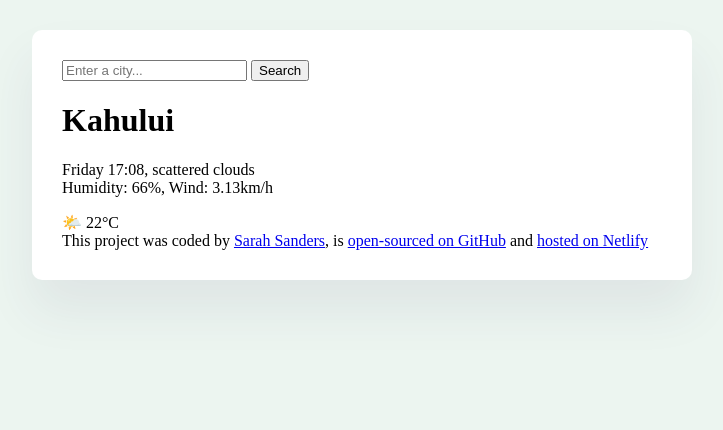
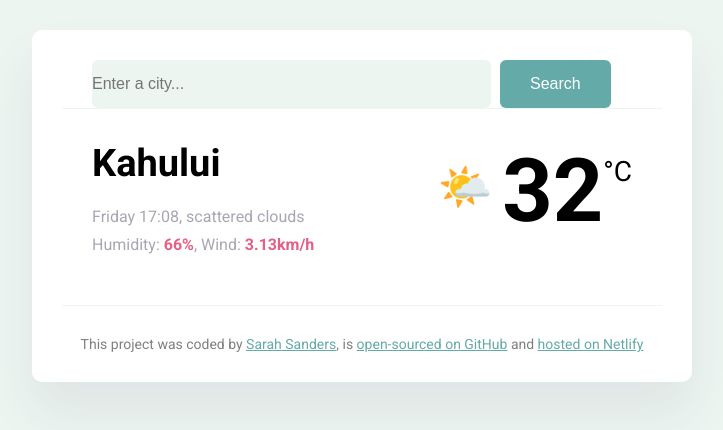
Before and after one commit to ssanders-Q/weatherApp, a plain HTML site: page index.html in a window 1280 px wide. Shown: the whole page, without its empty margins (278-1001 px from the left). Drawn offline with Linux system fonts and the light colour scheme.

Commit message:
Added basic CSS

```diff
--- a/index.html
+++ b/index.html
@@ -15,21 +15,32 @@
   <body>
     <div class="weather-app">
       <header>
-        <form>
-          <input type="dearch" placeholder="Enter a city..." required />
-          <input type="submit" value="Search" />
+        <form class="search-form">
+          <input
+            type="dearch"
+            placeholder="Enter a city..."
+            required
+            class="search-form-input"
+          />
+          <input type="submit" value="Search" class="search-form-button" />
         </form>
       </header>
       <main>
-        <div>
-          <h1>Kahului</h1>
-          <p>
-            Friday 17:08, scattered clouds
-            <br />
-            Humidity: 66%, Wind: 3.13km/h
-          </p>
+        <div class="weather-app-data">
+          <div>
+            <h1 class="weather-app-city">Kahului</h1>
+            <p class="weather-app-details">
+              Friday 17:08, scattered clouds
+              <br />
+              Humidity: <strong>66%</strong>, Wind: <strong>3.13km/h</strong>
+            </p>
+          </div>
+          <div class="weather-app-temperature-container">
+            <div class="weather-app-icon">🌤️</div>
+            <div class="weather-app-temperature">32</div>
+            <div class="weather-app-unit">°C</div>
+          </div>
         </div>
-        <div>🌤️ 22°C</div>
       </main>
       <footer>
         This project was coded by
--- a/src/style.css
+++ b/src/style.css
@@ -1,5 +1,10 @@
 body {
   background-color: #ecf5f0;
+  font-family: "Roboto", sans-serif;
+}
+
+a {
+  color: #63aaa8;
 }
 .weather-app {
   background-color: white;
@@ -9,3 +14,80 @@ body {
   border-radius: 10px;
   padding: 30px;
 }
+
+header {
+  border-bottom: 1px solid #ecf5f0;
+  padding: 0 0 0 30px;
+}
+.search-form-input {
+  background-color: #ecf5f0;
+  border: none;
+  border-radius: 6px;
+  width: 70%;
+  font-size: 16px;
+  padding: 15px 0;
+}
+
+.search-form-button {
+  background: #63aaa8;
+  padding: 15px 30px;
+  border: none;
+  font-size: 16px;
+  font-weight: 200;
+  margin-left: 5px;
+  border-radius: 6px;
+  color: white;
+}
+
+main {
+  padding: 30px;
+}
+
+.weather-app-data {
+  display: flex;
+  justify-content: space-between;
+}
+
+.weather-app-city {
+  margin: 0;
+  font-size: 38px;
+  line-height: 48px;
+}
+
+.weather-app-details {
+  font-size: 16px;
+  color: rgba(39, 33, 66, 0.4);
+  line-height: 28px;
+}
+
+.weather-app-details strong {
+  color: #e55e86;
+}
+
+.weather-app-temperature-container {
+  display: flex;
+}
+
+.weather-app-icon {
+  font-size: 44px;
+  margin-top: 22px;
+}
+
+.weather-app-temperature {
+  font-size: 88px;
+  margin-left: 10px;
+  font-weight: bold;
+}
+
+.weather-app-unit {
+  margin-top: 16px;
+  font-size: 28px;
+}
+
+footer {
+  border-top: 1px solid #ecf5f0;
+  padding: 30px 0 0 0;
+  text-align: center;
+  color: rgba(0, 0, 0, 0.5);
+  font-size: 14px;
+}
```
